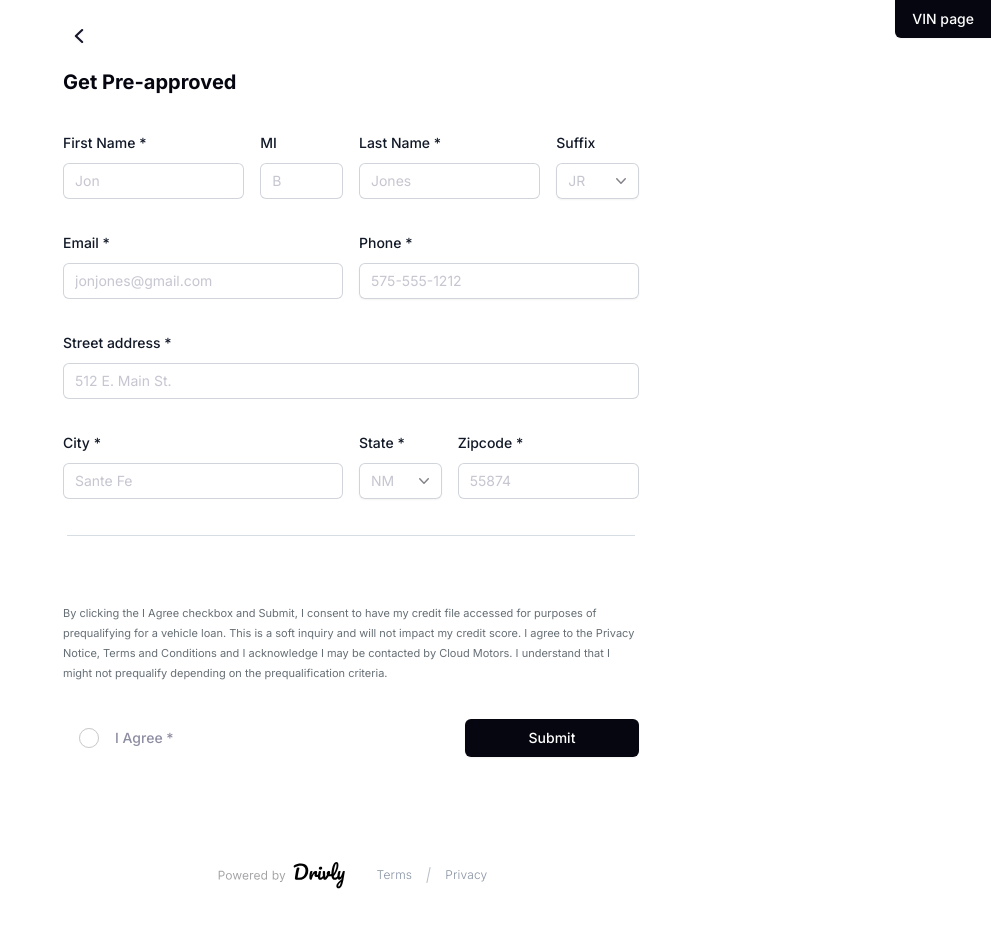
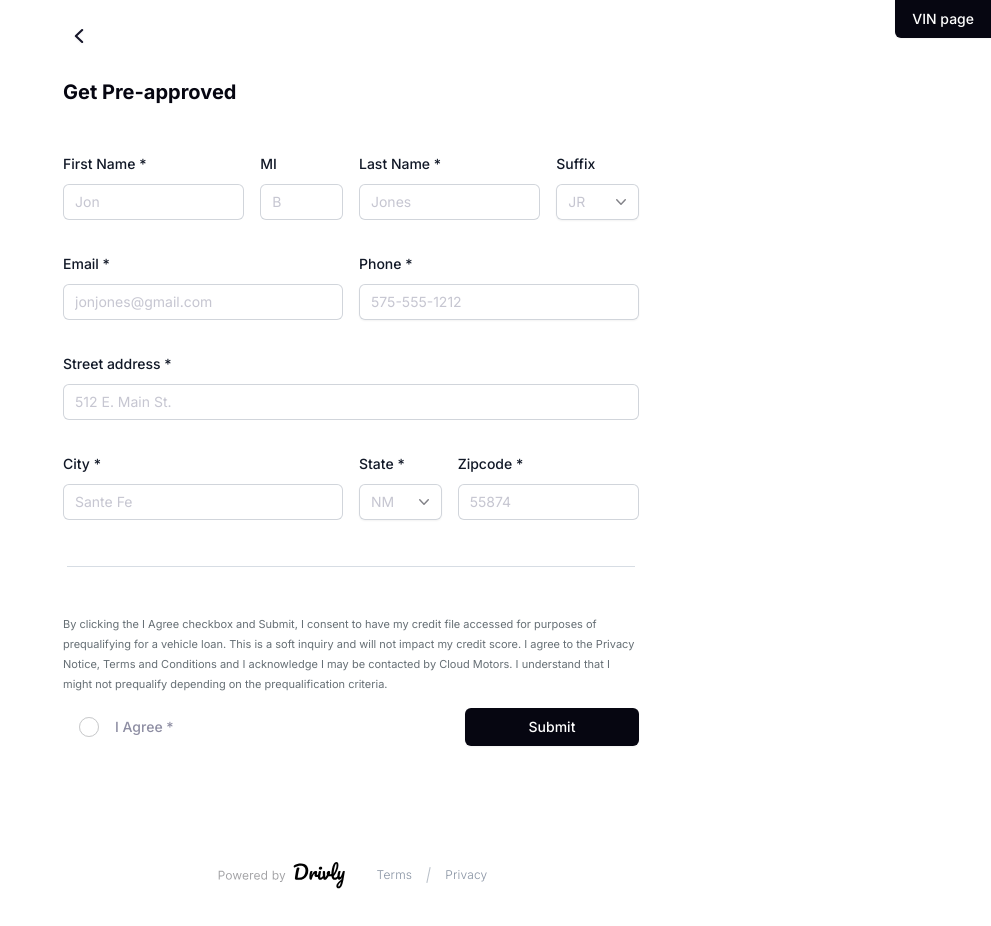
Before and after one commit to drivly/pre-approval, a Next.js app: page / in a window 1280 px wide. Shown: the whole page, without its empty margins (289-1280 px from the left). Built offline with nearby package versions, Linux system fonts and the light colour scheme.

Commit message:
adjusted spacing agreement

```diff
--- a/src/components/AgreementText.tsx
+++ b/src/components/AgreementText.tsx
@@ -2,7 +2,7 @@ import React from 'react'
 
 export default function AgreementText({ dealer }: { dealer: string }) {
   return (
-    <p className='mt-[32px] mb-[32px] rounded-[5px] font-inter text-[11px] text-skin-label leading-5'>
+    <p className='  rounded-[5px] font-inter text-[11px] text-skin-label leading-5'>
       By clicking the I Agree checkbox and Submit, I consent to have my credit file accessed for
       purposes of prequalifying for a vehicle loan. This is a soft inquiry and will not impact my
       credit score. I agree to the Privacy Notice, Terms and Conditions and I acknowledge I may be
```
